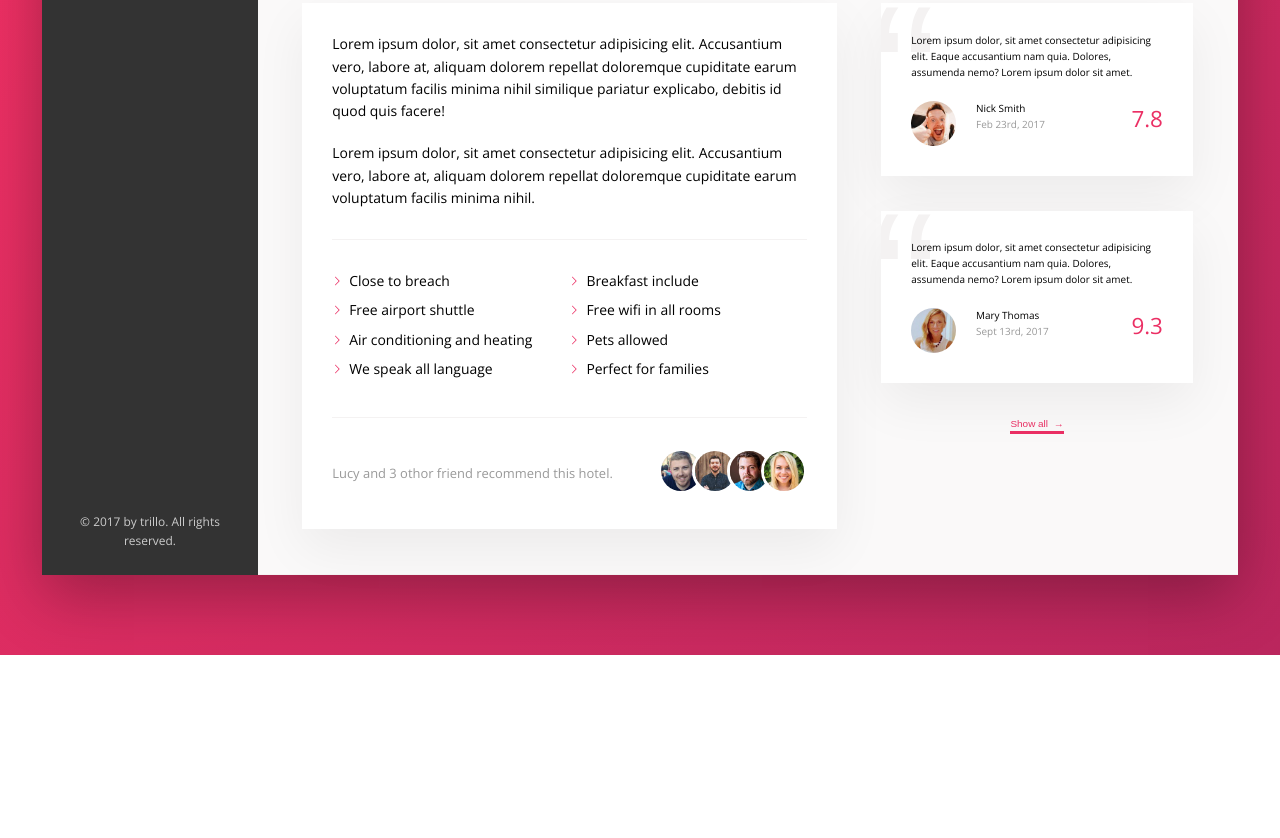
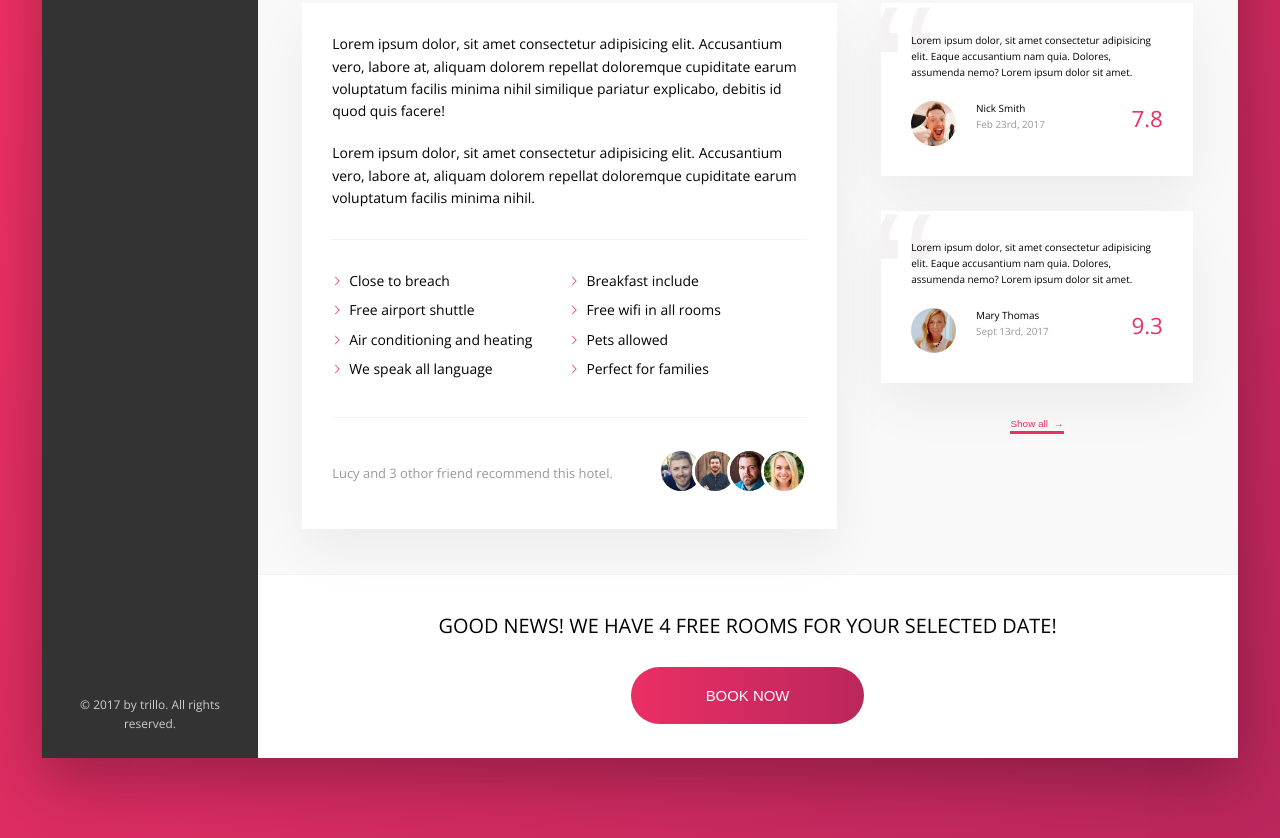
Before and after one commit to Hankscr459/CSS_Playground, a website: page trillo/index.html in a window 1280 px wide. Shown: the part 641-1479 px from the top of the page. Before the commit the page ends 1296 px from the top, so only its background shows below. Drawn offline with nearby package versions, Linux system fonts and the light colour scheme.

Commit message:
Building the CTA Section

```diff
--- a/trillo/index.html
+++ b/trillo/index.html
@@ -216,6 +216,16 @@
 
                             <button class="btn-inline">Show all <span>&rarr;</span></button>
                         </div>
+
+                    </div>
+                    <div class="cta">
+                        <h2 class="cta__book-now">
+                            Good news! We have 4 free rooms for your selected date!
+                        </h2>
+                        <button class="btn">
+                            <span class="btn__visible">Book now</span>
+                            <span class="btn__invisible">Only 4 rooms left</span>
+                        </button>
                     </div>
                 </main>
             </div>
--- a/trillo/sass/_components.scss
+++ b/trillo/sass/_components.scss
@@ -168,9 +168,9 @@
         align-items: center;
     }
 
-    &__link:hover {
-        // color: orangered;
-    }
+    // &__link:hover {
+    //     // color: orangered;
+    // }
 
     &__icon {
         width: 1.75rem;
@@ -367,9 +367,9 @@
         margin-right: auto;
     }
 
-    &__friends {
+    // &__friends {
 
-    }
+    // }
 
 
     &__photo {
@@ -446,3 +446,68 @@
         font-family: sans-serif;
     }
 }
+
+////////////////////////////////////////////
+// CALL TOACTION
+.cta {
+    padding: 3.5rem 0;
+    text-align: center;
+
+    &__book-now {
+        font-size: 2rem;
+        font-weight: 300;
+        text-transform: uppercase;
+        margin-bottom: 2.5rem;
+    }
+}
+
+////////////////////////////////////////////
+// CALL TOACTION
+.btn {
+    font-size: 1.5rem;
+    font-weight: 300;
+    text-transform: uppercase;
+    border-radius: 100px;
+    border: none;
+    background-image: linear-gradient(to right, var(--color-primary), var(--color-primary-dark));
+    color: #fff;
+    position: relative;
+    overflow: hidden;
+    cursor: pointer;
+
+
+    & > * {
+        display: inline-block;
+        height: 100%;
+        width: 100%;
+        transition: all .2s;
+    }
+
+    &__visible {
+        padding: 2rem 7.5rem;
+    }
+
+    &__invisible {
+        position: absolute;
+        padding: 2rem 0;
+        left: 0;
+        top: -100%;
+    }
+
+    &:hover {
+        background-image: linear-gradient(to left, var(--color-primary-light), var(--color-primary-dark));
+    }
+
+    &:hover &__visible {
+        transform: translateY(100%);
+    }
+
+    &:hover &__invisible {
+        top: 0;
+    }
+
+    &:focus {
+        outline: none;
+        animation: pulsate 1s;
+    }
+}
```
Also changed, not shown: trillo/css/style.css.
